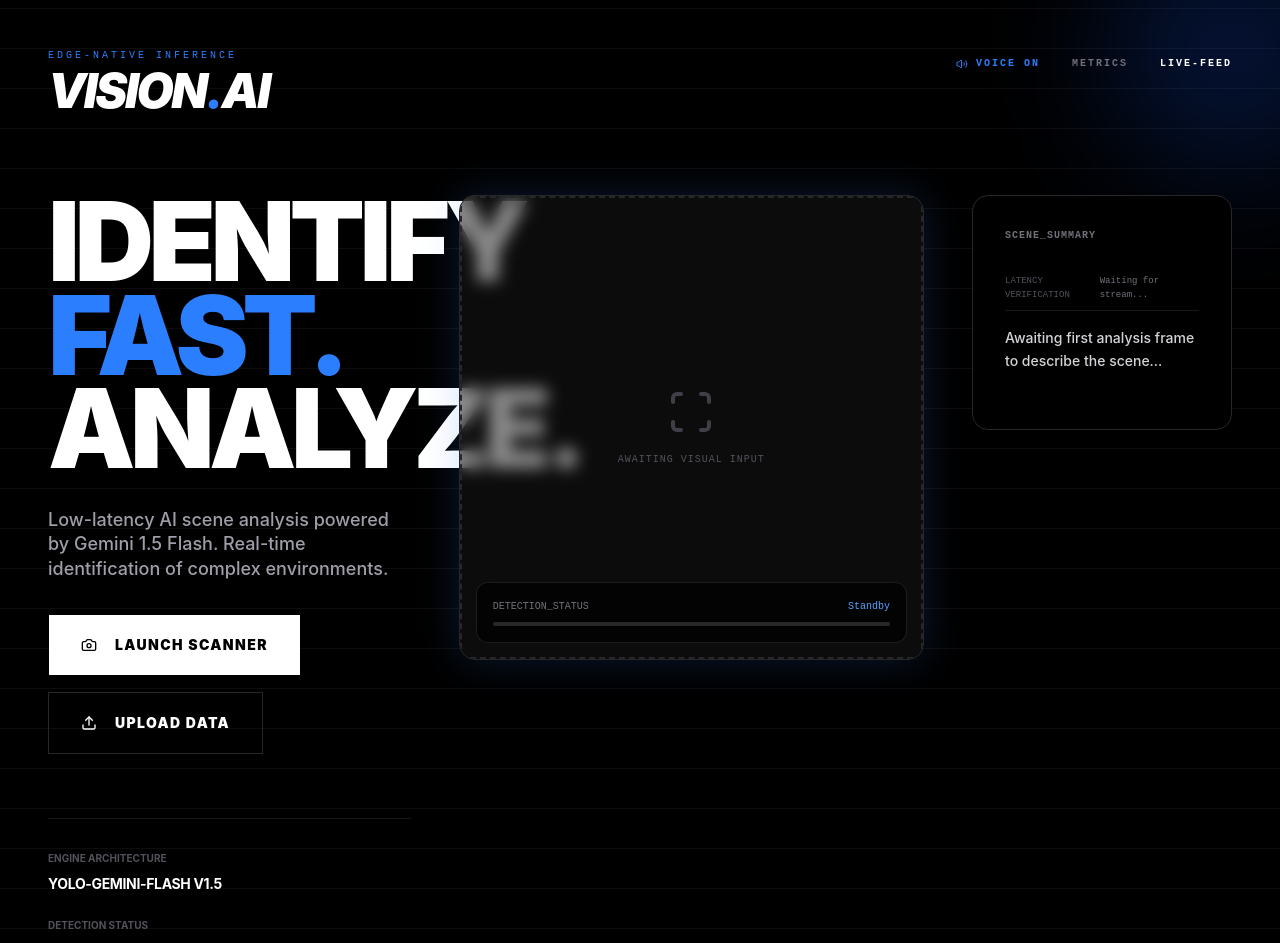
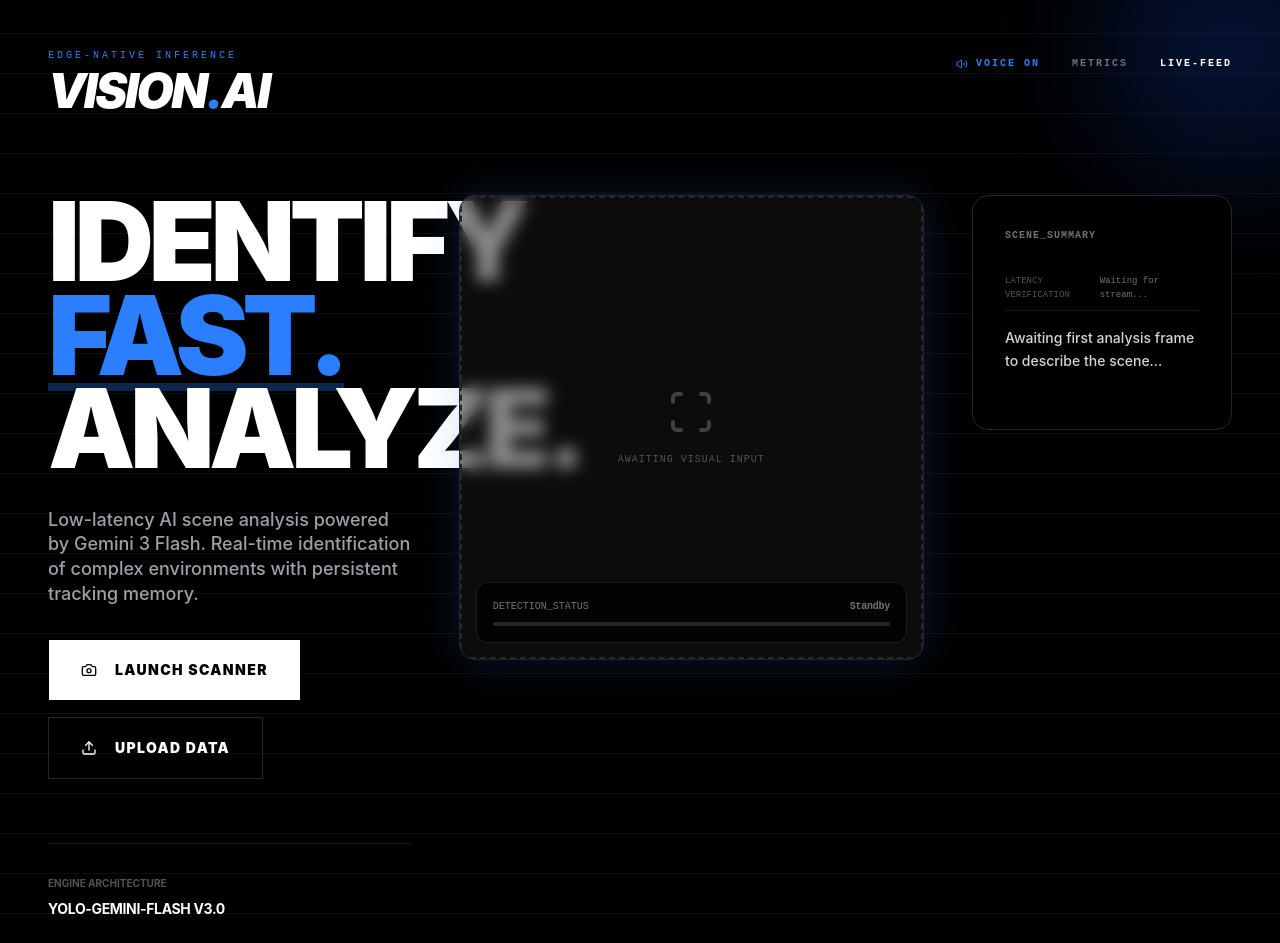
Before and after one commit to guruvardhan8374/camera, a React (Vite) app: page / in a window 1280 px wide. Shown: the top 943 px of the page. Built offline with nearby package versions, Linux system fonts and the light colour scheme.

Commit message:
feat: Update app title and engine descriptions
Reflects the application's new name "Vision AI: Advanced Tracker" and updates the underlying engine description to "Gemini 3 Flash" and "YOLO-GEMINI-FLASH v3.0". Also enhances the "Fast." text with a more prominent underline style.

```diff
--- a/index.html
+++ b/index.html
@@ -3,7 +3,7 @@
   <head>
     <meta charset="UTF-8" />
     <meta name="viewport" content="width=device-width, initial-scale=1.0" />
-    <title>My Google AI Studio App</title>
+    <title>Vision AI: Advanced Tracker</title>
   </head>
   <body>
     <div id="root"></div>
--- a/src/App.tsx
+++ b/src/App.tsx
@@ -378,11 +378,11 @@ export default function App() {
               className="mb-8 text-[60px] font-black leading-[0.85] tracking-tighter uppercase sm:text-[90px] xl:text-[110px]"
             >
               Identify <br />
-              <span className="text-blue-500">Fast.</span> <br />
+              <span className="text-blue-500 underline decoration-blue-500/30 decoration-8 underline-offset-8">Fast.</span> <br />
               Analyze.
             </motion.h1>
             <p className="max-w-md font-medium leading-snug text-zinc-400 sm:text-lg">
-              Low-latency AI scene analysis powered by Gemini 1.5 Flash. Real-time identification of complex environments.
+              Low-latency AI scene analysis powered by Gemini 3 Flash. Real-time identification of complex environments with persistent tracking memory.
             </p>
 
             <div className="mt-8 flex flex-wrap gap-4">
@@ -417,7 +417,7 @@ export default function App() {
               <div className="flex flex-col gap-6">
                 <div className="flex flex-col">
                   <span className="mb-2 text-[10px] font-bold text-zinc-600 uppercase">Engine Architecture</span>
-                  <div className="text-sm font-bold tracking-tight uppercase">YOLO-GEMINI-FLASH v1.5</div>
+                  <div className="text-sm font-bold tracking-tight uppercase">YOLO-GEMINI-FLASH v3.0</div>
                 </div>
                 <div className="flex flex-col">
                   <span className="mb-2 text-[10px] font-bold text-zinc-600 uppercase">Detection Status</span>
@@ -545,16 +545,19 @@ export default function App() {
               <div className="absolute bottom-4 left-4 right-4 rounded-xl border border-white/10 bg-black/80 p-4 backdrop-blur-md">
                 <div className="mb-2 flex justify-between">
                   <span className="font-mono text-[10px] text-zinc-500 uppercase">Detection_Status</span>
-                  <span className="font-mono text-[10px] text-blue-400">
-                    {isAnalyzing ? "Processing..." : result ? "Analysis Complete" : "Standby"}
+                  <span className={cn(
+                    "font-mono text-[10px] font-bold tracking-tight",
+                    isApiOperational === false ? "text-amber-500" : (isAnalyzing || isContinuous) ? "text-blue-400" : "text-zinc-500"
+                  )}>
+                    {isApiOperational === false ? "CONNECTION ERROR" : isAnalyzing ? "Processing..." : isContinuous ? "Streaming Active" : "Standby"}
                   </span>
                 </div>
                 <div className="h-1 w-full overflow-hidden rounded-full bg-zinc-800">
                   <motion.div
                     initial={{ width: 0 }}
-                    animate={{ width: isAnalyzing ? "100%" : result ? "94%" : "0%" }}
+                    animate={{ width: isApiOperational === false ? "0%" : isAnalyzing ? "100%" : (result || isContinuous) ? "94%" : "0%" }}
                     transition={{ duration: isAnalyzing ? 1.5 : 0.5 }}
-                    className={cn("h-full", isAnalyzing ? "bg-blue-600" : "bg-blue-500")}
+                    className={cn("h-full", isApiOperational === false ? "bg-amber-500" : isAnalyzing ? "bg-blue-600" : "bg-blue-500")}
                   />
                 </div>
               </div>
```
